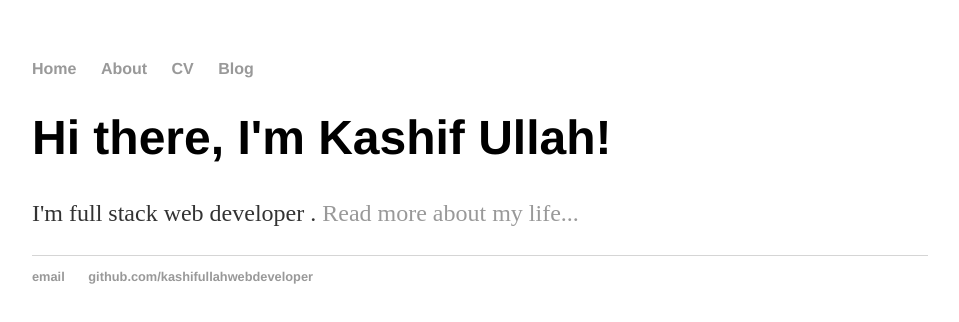
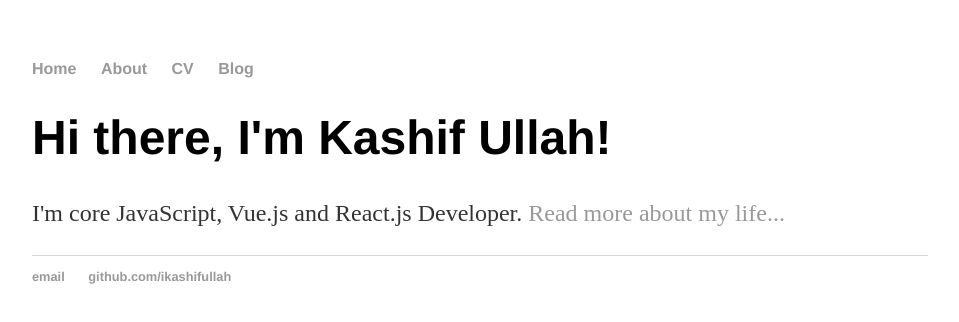
Before and after one commit to ikashifullah/ikashifullah.github.io, a plain HTML site: page index.html in a window 1280 px wide. Shown: the whole page, without its empty margins (160-1119 px from the left). Drawn offline with Linux system fonts and the light colour scheme.

Commit message:
Update index.html

```diff
--- a/index.html
+++ b/index.html
@@ -17,13 +17,13 @@
 		<div class="container">
     		<div class="blurb">
         		<h1>Hi there, I'm Kashif Ullah!</h1>
-				<p>I'm full stack web developer . <a href="/about">Read more about my life...</a></p>
+				<p>I'm core JavaScript, Vue.js and React.js Developer. <a href="/about">Read more about my life...</a></p>
     		</div><!-- /.blurb -->
 		</div><!-- /.container -->
 		<footer>
     		<ul>
-        		<li><a href="mailto:kashifullahwebdeveloper@gmail.com">email</a></li>
-        		<li><a href="https://github.com/kashifullahwebdeveloper">github.com/kashifullahwebdeveloper</a></li>
+        		<li><a href="mailto:ikashifullah@gmail.com">email</a></li>
+        		<li><a href="https://github.com/ikashifullah">github.com/ikashifullah</a></li>
 			</ul>
 		</footer>
 	</body>
```
